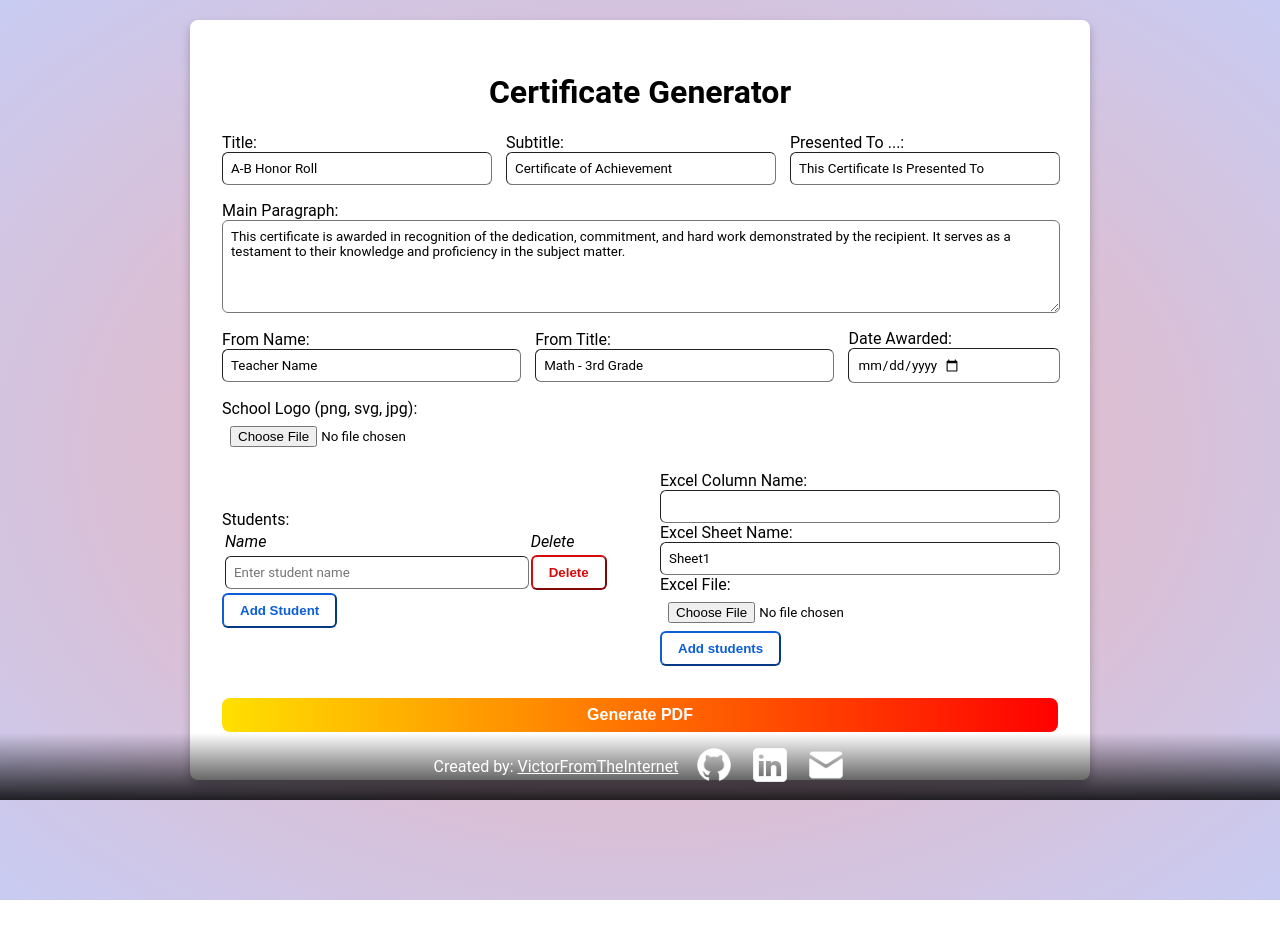
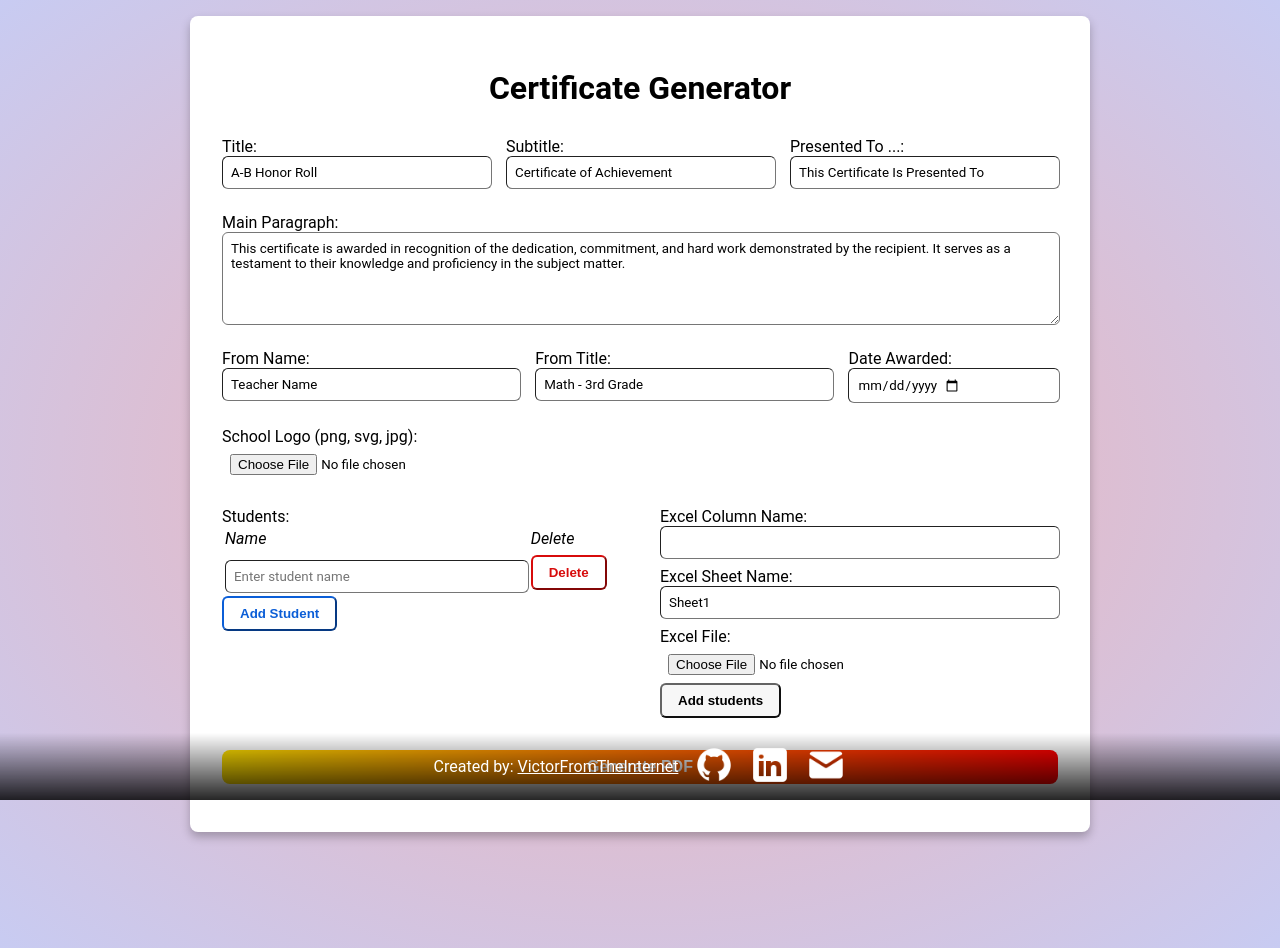
Before and after one commit to VictorFromTheInternet/Certificate_Generator, a React (Vite) app in the folder certificate-generator/: page / in a window 1280 px wide. Before the commit the page ends 900 px from the top, so only its background shows below. Built offline with nearby package versions, Linux system fonts and the light colour scheme; what @react-pdf/renderer would draw is missing.

Commit message:
form styling

```diff
--- a/certificate-generator/src/App.css
+++ b/certificate-generator/src/App.css
@@ -1,6 +1,10 @@
 :root{
     --btn-default-color: rgb(11, 94, 215);
+    --btn-default-bgcolor: rgba(11, 94, 215,.15);
     --btn-danger-color: rgb(215, 11, 11);
+    --btn-danger-bgcolor: rgba(215, 11, 11,.15);
+    --btn-disabled-color: rgb(100, 100, 100);
+    --btn-disabled-bgcolor: rgba(200, 200, 200,.15);
     --btn-submit-color: rgb(21, 115, 71);
 
     --light-purple: rgba(145, 152, 229,.5);
@@ -63,7 +67,7 @@ body{
 .flex-row{
     display: flex;
     flex-direction: row;
-    align-items: center;
+    align-items: flex-start;
     justify-content: space-between;
     gap: 1rem;
     margin: 1rem 0;
@@ -75,9 +79,9 @@ body{
 
 
 /* Table styles */
-.table-container{
+/* .table-container{
     margin: 1rem 0;
-}
+} */
 .table-container table{
     width: 100%;
 }
@@ -87,6 +91,7 @@ body{
 label{
     display: block;
     font-family: 'Roboto', sans-serif;
+    margin: .5rem 0 0 0;
 }
 input, textarea{
     display: flex;
@@ -113,26 +118,26 @@ button{
     border-color: var(--btn-default-color);
     font-weight: bold;
 
+    cursor: pointer;
     transition: 200ms all ease-out;
 }
 button:hover{
-    filter: grayscale(50%);
-    cursor: pointer;
-    /* background-color: grayscale(80%); */
+    background-color: var(--btn-default-bgcolor);
 }
 button[class~="btn-danger"]{
     background-color: white;
     color: var(--btn-danger-color);
     border-color: var(--btn-danger-color);
 }
-/* button[class~="btn-submit"]{
-    background-color: var(--btn-submit-color);
-    color: white;
-    border-color: var(--btn-submit-color);
-
-    margin-top: 3rem;
-    width: 100%;
-} */
+button[class~="btn-danger"]:hover{
+    background-color: var(--btn-danger-bgcolor);;
+}
+button[class~="btn-disabled"]{
+    background-color: var(--btn-disabled-bgcolor);
+    color: black;
+    border-color: var(--btn-disabled-color);
+    cursor: not-allowed;
+}
 button[class~="btn-submit"]{
     display: inline-block;
     padding: .5rem 1.5rem;
@@ -149,7 +154,6 @@ button[class~="btn-submit"]{
 
     border: none;
     border-radius: 0.5rem;
-    cursor: pointer;
 
     transition: background-position 0.3s ease-out;
 }
--- a/certificate-generator/src/App.jsx
+++ b/certificate-generator/src/App.jsx
@@ -347,7 +347,7 @@ function App() {
                   placeholder="Upload Excel File"
                 ></FileInput>
 
-                <button disabled={addExcelDisabled} onClick={appendExcelData}>
+                <button disabled={addExcelDisabled} onClick={appendExcelData} className={`${addExcelDisabled? "btn-disabled" :""} `}>
                   Add students
                 </button>
               </div>
```
